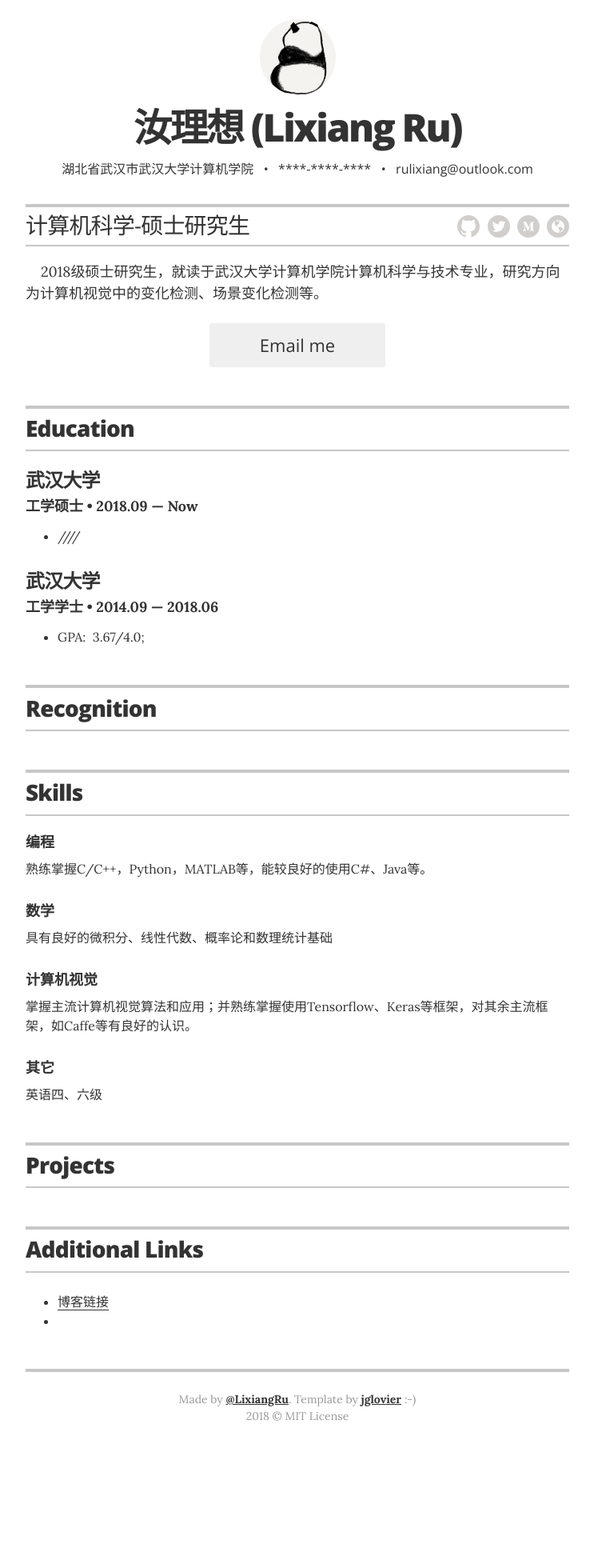
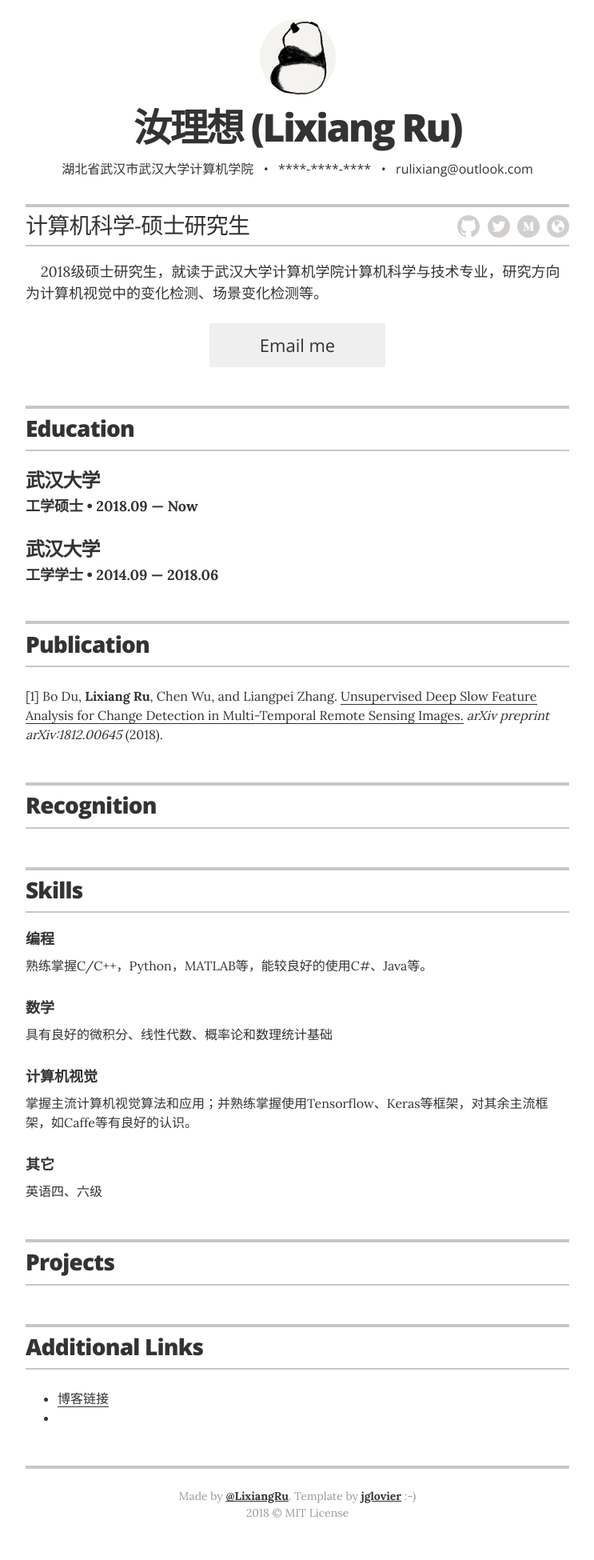
Before and after one commit to UmberJ/rulixiang.github.io, a Jekyll site: the page built from index.html, in a window 1280 px wide. Shown: the whole page at 80% size, without its empty margins (268-1011 px from the left). Built offline with Jekyll 4.4.1, drawn with Linux system fonts in a browser that asks for light colours; before the commit the page ends 1829 px from its top, so only the background shows below that.

Commit message:
Add files via upload

```diff
--- a/_data/education.yml
+++ b/_data/education.yml
@@ -3,7 +3,7 @@
   uni: 武汉大学
   year: 2018.09 &mdash; Now
   awards:
-    - award: ////
+    #- award: ////
 
   #summary: If you had any meaningful roles at college, feel free to write about them here
 
@@ -11,6 +11,6 @@
   uni: 武汉大学
   year: 2014.09 &mdash; 2018.06
   awards:
-    - award: GPA:&nbsp&nbsp3.67/4.0;
+    #- award: GPA:&nbsp&nbsp3.67/4.0;
     #&nbsp&nbsp&nbsp&nbspRank:&nbsp&nbsp20-th
   #summary: You can choose to have either a single or multiple awards
--- a/_layouts/resume.html
+++ b/_layouts/resume.html
@@ -95,6 +95,18 @@
       </section>
       <!-- end Education -->
       {% endif %}
+
+
+      <!-- Publication -->
+      <section class="content-section">
+
+        <header class="section-header">
+          <h2>Publication</h2>
+        </header>
+        <p class="resume-item-copy">[1] Bo Du, <b>Lixiang Ru</b>, Chen Wu, and Liangpei Zhang. <a href = "https://arxiv.org/abs/1812.00645">Unsupervised Deep Slow Feature Analysis for Change Detection in Multi-Temporal Remote Sensing Images.</a> <i>arXiv preprint arXiv:1812.00645</i> (2018).</p>
+
+      </section>
+      <!-- End Publication -->
 
       {% if site.resume_section_recognition %}
       <!-- begin Recognition -->
```
